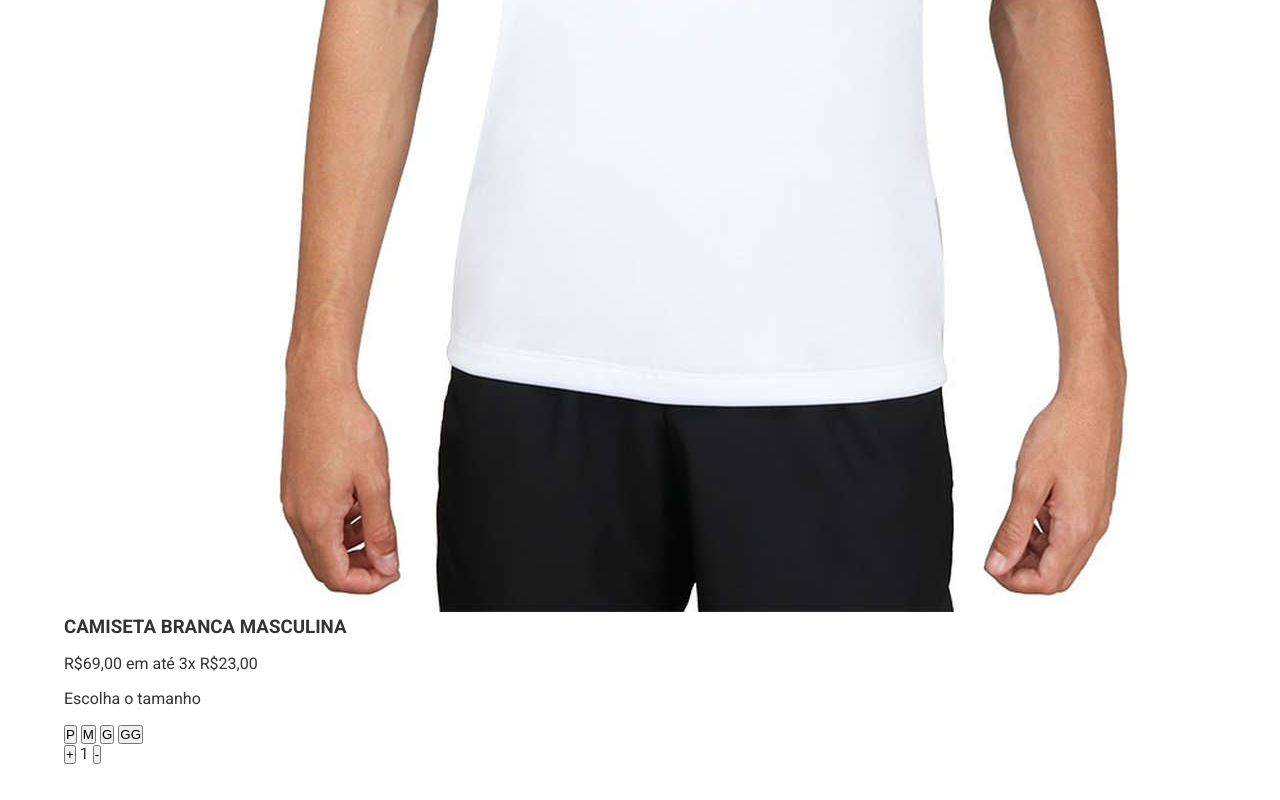
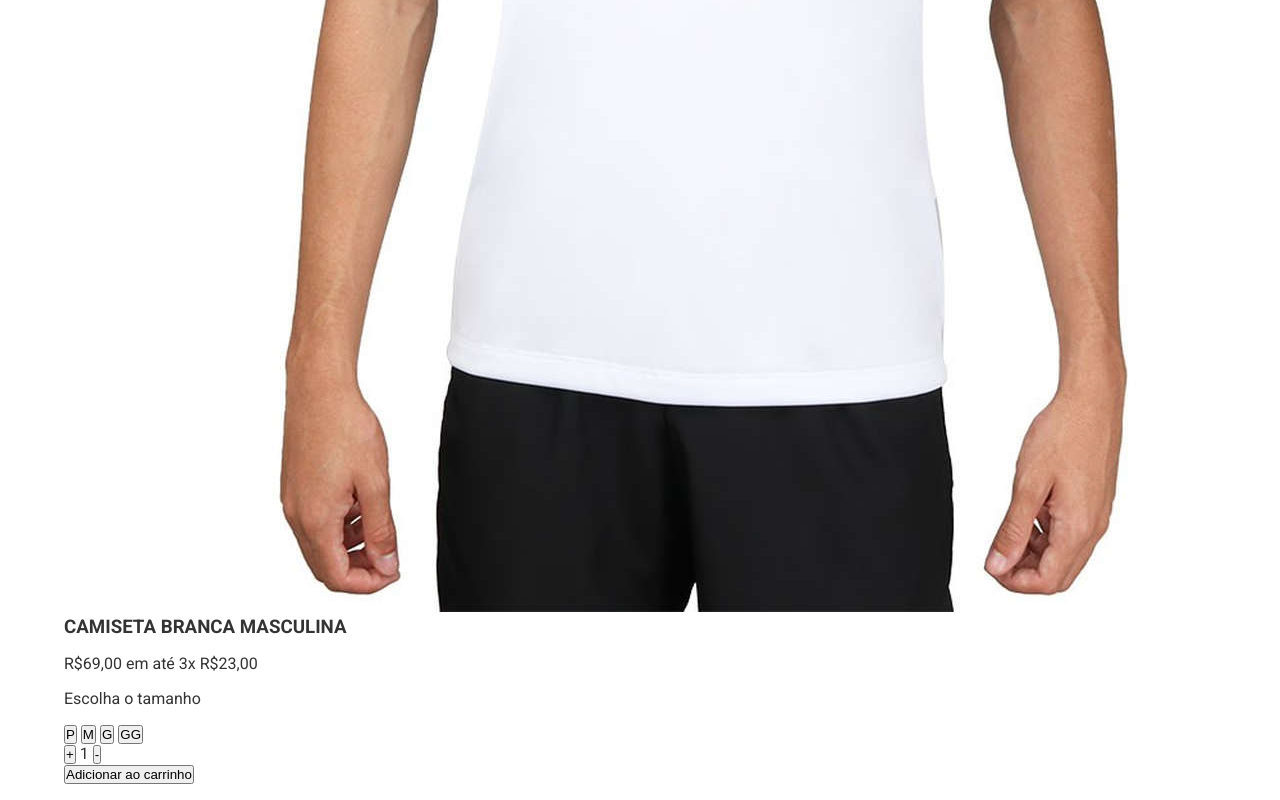
Before and after one commit to hackadev2022/e_commerce_hackadev2022, a website built with Vite: page src/produto/produto.html in a window 1280 px wide. Shown: the part 750-1550 px from the top of the page. Built offline with nearby package versions, Linux system fonts and the light colour scheme.

Commit message:
Add the add-to-card-btn

```diff
--- a/src/produto/produto.html
+++ b/src/produto/produto.html
@@ -76,6 +76,9 @@
           <span>1</span>
           <button class="min-amount">-</button>
         </div>
+        <div class="car-shop">
+          <button class="shop-car">Adicionar ao carrinho</button>
+        </div>
 
         <!-- Botões de quantidade -->
         <!-- Botão de adicionar ao carrinho -->
```
